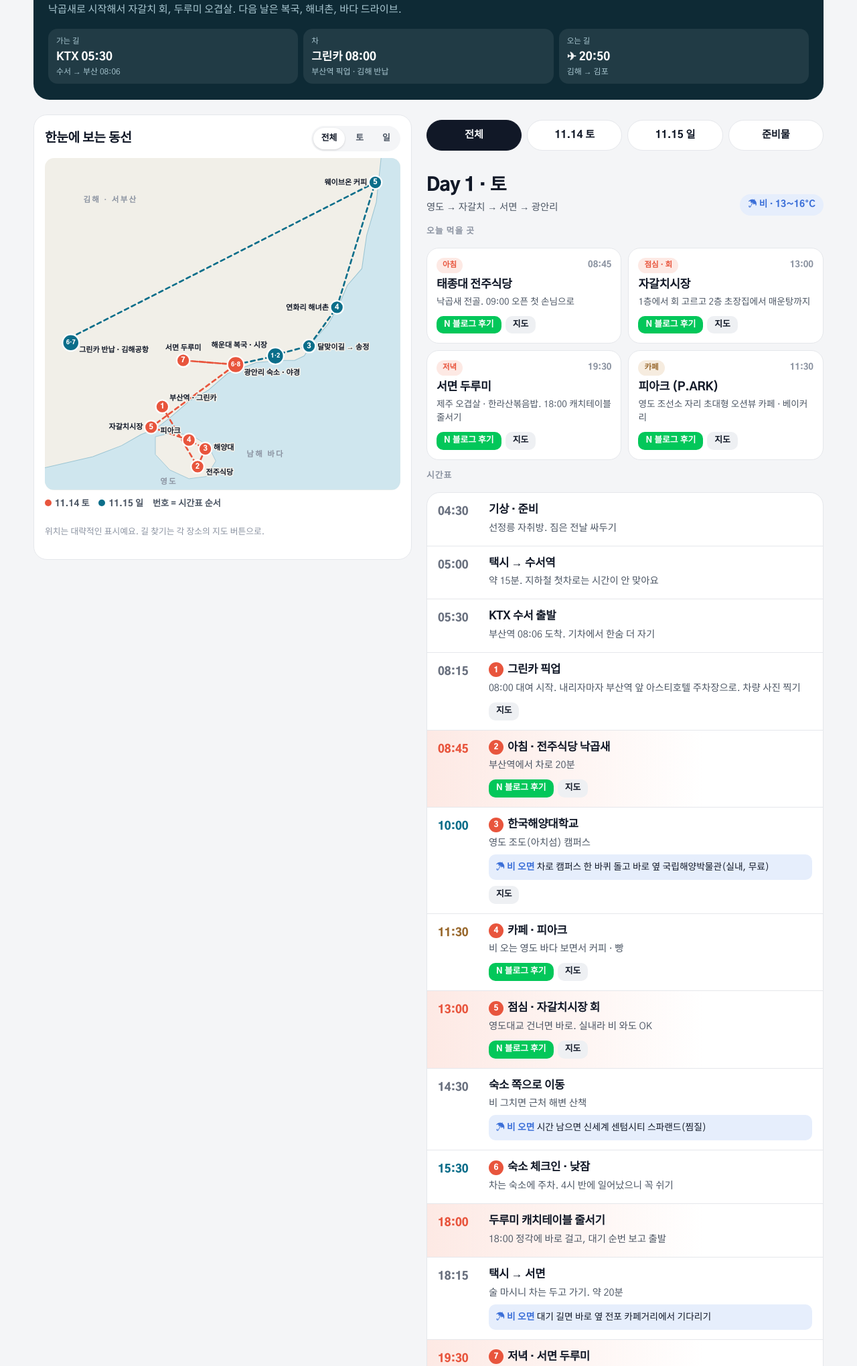
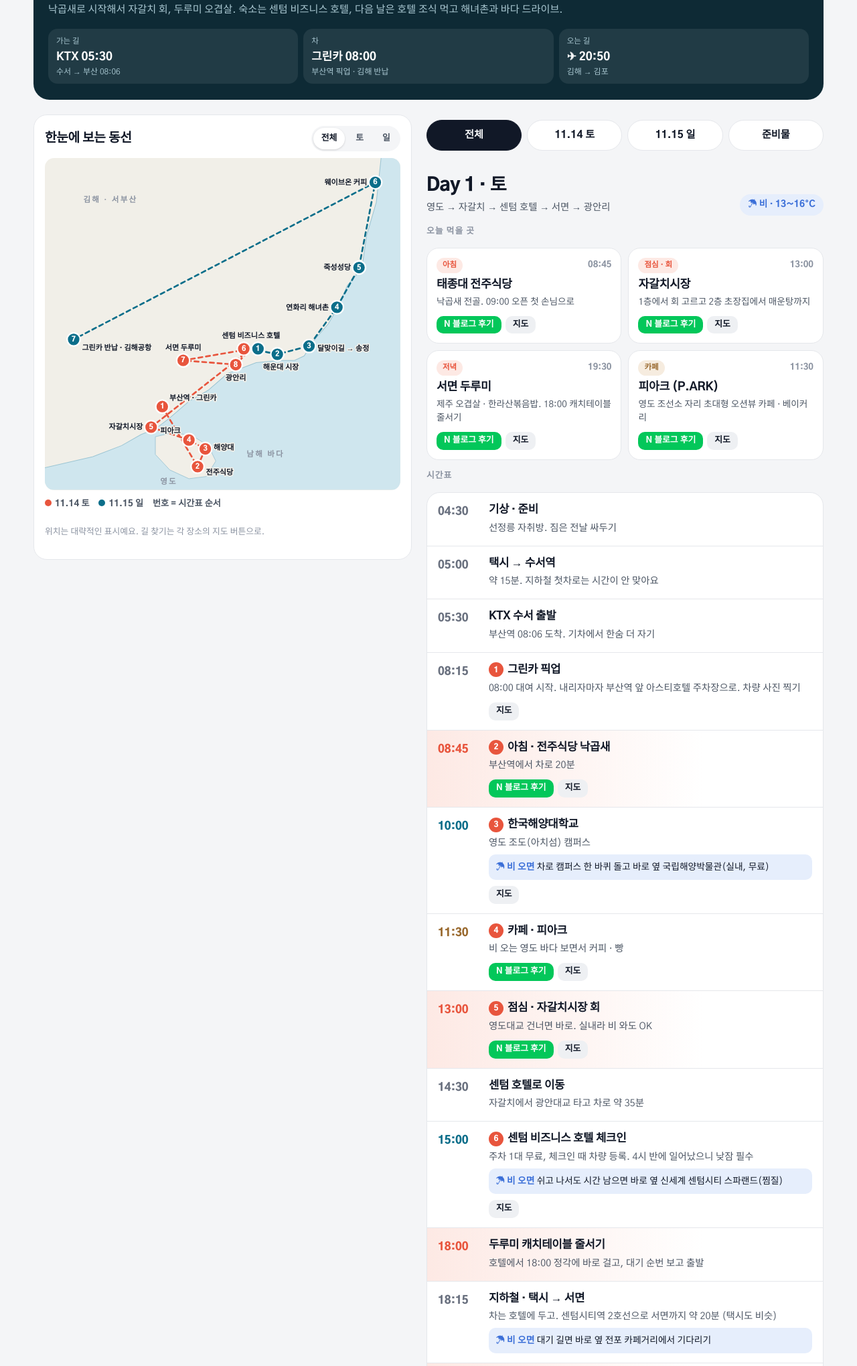
Before and after one commit to kyjin-hash/busan-trip, a plain HTML site: page index.html in a window 1280 px wide. Shown: the part 134-2174 px from the top of the page at 67% size. Drawn offline with Linux system fonts and the light colour scheme.

Commit message:
Add files via upload

```diff
--- a/index.html
+++ b/index.html
@@ -159,7 +159,7 @@ a{color:inherit}
   <header class="hero">
     <span class="eyebrow">BUSAN · 11.14 SAT – 11.15 SUN</span>
     <h1><span style="color:inherit;white-space:nowrap">찌니 &amp; 연두의</span> <span style="white-space:nowrap"><span>부산</span> 1박 2일</span></h1>
-    <p class="lead">낙곱새로 시작해서 자갈치 회, 두루미 오겹살. 다음 날은 복국, 해녀촌, 바다 드라이브.</p>
+    <p class="lead">낙곱새로 시작해서 자갈치 회, 두루미 오겹살. 숙소는 센텀 비즈니스 호텔, 다음 날은 호텔 조식 먹고 해녀촌과 바다 드라이브.</p>
     <div class="qf">
       <div><small>가는 길</small><b>KTX 05:30</b><i>수서 → 부산 08:06</i></div>
       <div><small>차</small><b>그린카 08:00</b><i>부산역 픽업 · 김해 반납</i></div>
@@ -185,7 +185,7 @@ a{color:inherit}
   </nav>
 
   <section class="day" id="day1" aria-labelledby="h1d">
-    <div class="dh"><div><h2 id="h1d">Day 1 · 토</h2><p>영도 → 자갈치 → 서면 → 광안리</p></div><span class="wx r">☂ 비 · 13~16°C</span></div>
+    <div class="dh"><div><h2 id="h1d">Day 1 · 토</h2><p>영도 → 자갈치 → 센텀 호텔 → 서면 → 광안리</p></div><span class="wx r">☂ 비 · 13~16°C</span></div>
     <span class="sec-t">오늘 먹을 곳</span>
     <div class="eats" data-day="1"></div>
     <span class="sec-t">시간표</span>
@@ -193,7 +193,7 @@ a{color:inherit}
   </section>
 
   <section class="day" id="day2" aria-labelledby="h2d">
-    <div class="dh"><div><h2 id="h2d">Day 2 · 일</h2><p>해운대 → 기장 해안 드라이브 → 김해</p></div><span class="wx s">☀ 오전부터 갬</span></div>
+    <div class="dh"><div><h2 id="h2d">Day 2 · 일</h2><p>호텔 조식 → 해운대 → 기장 해안 드라이브 → 김해</p></div><span class="wx s">☀ 오전부터 갬</span></div>
     <span class="sec-t">오늘 먹을 곳</span>
     <div class="eats" data-day="2"></div>
     <span class="sec-t">시간표</span>
@@ -201,10 +201,12 @@ a{color:inherit}
   </section>
 
   <section class="box" aria-labelledby="stay">
-    <h2 id="stay">숙소 고르기</h2>
-    <p class="note">에어비앤비 1박 10~15만 원 · 차가 있으니 주차 가능이 1순위</p>
-    <div class="opt"><span class="chip sea">추천</span><b>광안리 (광안동 · 민락동)</b><span>광안대교 야경, 서면까지 택시 20분, 일요일 해운대·기장 드라이브 동선에도 맞음</span></div>
-    <div class="opt"><span class="chip mv">대안</span><b>서면 · 전포</b><span>두루미까지 걸어감, 비 오는 날 이동 편함. 대신 바다 뷰 없음</span></div>
+    <h2 id="stay">우리 숙소</h2>
+    <div class="opt"><span class="chip sea">예약 완료</span><b>센텀 비즈니스 호텔</b>
+      <span>부산 해운대구 센텀1로 17 · 센텀시티역(2호선) 도보 5분 · 벡스코 바로 옆</span>
+      <span>주차 객실당 1대 무료 (체크인 때 차량 등록) · 조식 마마뷔페 주말 07:00~09:00, <b>08:30 마지막 입장</b></span>
+      <div class="btns"><a class="btn blog" href="https://search.naver.com/search.naver?ssc=tab.blog.all&amp;query=%EC%84%BC%ED%85%80%20%EB%B9%84%EC%A6%88%EB%8B%88%EC%8A%A4%20%ED%98%B8%ED%85%94%20%EC%A1%B0%EC%8B%9D" target="_blank" rel="noopener">N 블로그 후기</a><a class="btn map" href="https://map.naver.com/p/search/%EC%84%BC%ED%85%80%20%EB%B9%84%EC%A6%88%EB%8B%88%EC%8A%A4%20%ED%98%B8%ED%85%94" target="_blank" rel="noopener">지도</a></div></div>
+    <p class="note">바로 옆 신세계 센텀시티(스파랜드)는 비 오는 날 시간 보내기 좋아요.</p>
   </section>
 
   <section class="box" id="prep" aria-labelledby="todo">
@@ -213,9 +215,10 @@ a{color:inherit}
       <li><label><input type="checkbox" id="c1"><span>우산 2개 · 따뜻한 겉옷 (토요일 비, 15°C 안팎)</span></label></li>
       <li><label><input type="checkbox" id="c2"><span>신분증 (항공) · 운전면허증 (그린카)</span></label></li>
       <li><label><input type="checkbox" id="c3"><span>KTX 승차권 · 김해→김포 항공권</span></label></li>
-      <li><label><input type="checkbox" id="c4"><span>에어비앤비 예약 · 주차 가능 확인</span></label></li>
+      <li><label><input type="checkbox" id="c4"><span>호텔 조식 포함 예약인지 확인 (일요일 08:30 마지막 입장)</span></label></li>
       <li><label><input type="checkbox" id="c5"><span>그린카 김해 반납 지점 주소 · 공항 가는 방법</span></label></li>
       <li><label><input type="checkbox" id="c7"><span>토요일 18:00 정각 두루미 캐치테이블 줄서기</span></label></li>
+      <li><label><input type="checkbox" id="c9"><span>호텔 체크인 때 그린카 차량 등록</span></label></li>
       <li><label><input type="checkbox" id="c8"><span>보조배터리 · 충전기</span></label></li>
     </ul>
     <p class="note">체크 표시는 이 기기에만 저장돼요.</p>
@@ -237,10 +240,10 @@ var EATS = {
     {kind:"cafe", label:"카페", time:"11:30", name:"피아크 (P.ARK)", desc:"영도 조선소 자리 초대형 오션뷰 카페 · 베이커리", blog:BLOG("영도 피아크 카페"), map:"피아크 카페 영도"}
   ],
   2: [
-    {kind:"food", label:"아침", time:"10:45", name:"해운대 금수복국", desc:"전날 술 마셨으니 시원한 복국으로 해장", blog:BLOG("해운대 금수복국"), map:"금수복국 해운대"},
-    {kind:"food", label:"점심 · 해산물", time:"13:30", name:"기장 연화리 해녀촌", desc:"해녀분들이 파는 해산물 모둠 · 전복죽", blog:BLOG("기장 연화리 해녀촌"), map:"연화리 해녀촌"},
-    {kind:"food", label:"저녁", time:"17:40", name:"김해 반납 지점 근처", desc:"공항 가기 전 가볍게. 반납 지점 정해지면 추가", blog:null, map:null},
-    {kind:"cafe", label:"카페", time:"15:00", name:"웨이브온 커피", desc:"기장 임랑 바다 앞 통유리 오션뷰 카페", blog:BLOG("기장 웨이브온 커피"), map:"웨이브온 커피 기장"}
+    {kind:"food", label:"아침", time:"08:15", name:"호텔 조식 (마마뷔페)", desc:"주말 07:00~09:00 · 08:30 마지막 입장이라 늦잠 금지", blog:BLOG("센텀 비즈니스 호텔 조식"), map:"센텀 비즈니스 호텔"},
+    {kind:"food", label:"점심 · 해산물", time:"12:00", name:"기장 연화리 해녀촌", desc:"해녀분들이 파는 해산물 모둠 · 전복죽", blog:BLOG("기장 연화리 해녀촌"), map:"연화리 해녀촌"},
+    {kind:"food", label:"저녁", time:"17:30", name:"김해 반납 지점 근처", desc:"공항 가기 전 가볍게. 반납 지점 정해지면 추가", blog:null, map:null},
+    {kind:"cafe", label:"카페", time:"14:30", name:"웨이브온 커피", desc:"기장 임랑 바다 앞 통유리 오션뷰 카페", blog:BLOG("기장 웨이브온 커피"), map:"웨이브온 커피 기장"}
   ]
 };
 
@@ -255,26 +258,28 @@ var PLAN = {
     {t:"10:00", k:"see", n:3, h:"한국해양대학교", p:"영도 조도(아치섬) 캠퍼스", alt:"차로 캠퍼스 한 바퀴 돌고 바로 옆 국립해양박물관(실내, 무료)", map:"한국해양대학교"},
     {t:"11:30", k:"cafe", n:4, h:"카페 · 피아크", p:"비 오는 영도 바다 보면서 커피 · 빵", blog:BLOG("영도 피아크 카페"), map:"피아크 카페 영도"},
     {t:"13:00", k:"food", n:5, h:"점심 · 자갈치시장 회", p:"영도대교 건너면 바로. 실내라 비 와도 OK", blog:BLOG("자갈치시장 회 초장집"), map:"자갈치시장"},
-    {t:"14:30", k:"move", h:"숙소 쪽으로 이동", p:"비 그치면 근처 해변 산책", alt:"시간 남으면 신세계 센텀시티 스파랜드(찜질)"},
-    {t:"15:30", k:"see", n:6, h:"숙소 체크인 · 낮잠", p:"차는 숙소에 주차. 4시 반에 일어났으니 꼭 쉬기"},
-    {t:"18:00", k:"food", h:"두루미 캐치테이블 줄서기", p:"18:00 정각에 바로 걸고, 대기 순번 보고 출발"},
-    {t:"18:15", k:"move", h:"택시 → 서면", p:"술 마시니 차는 두고 가기. 약 20분", alt:"대기 길면 바로 옆 전포 카페거리에서 기다리기"},
+    {t:"14:30", k:"move", h:"센텀 호텔로 이동", p:"자갈치에서 광안대교 타고 차로 약 35분"},
+    {t:"15:00", k:"see", n:6, h:"센텀 비즈니스 호텔 체크인", p:"주차 1대 무료, 체크인 때 차량 등록. 4시 반에 일어났으니 낮잠 필수", alt:"쉬고 나서도 시간 남으면 바로 옆 신세계 센텀시티 스파랜드(찜질)", map:"센텀 비즈니스 호텔"},
+    {t:"18:00", k:"food", h:"두루미 캐치테이블 줄서기", p:"호텔에서 18:00 정각에 바로 걸고, 대기 순번 보고 출발"},
+    {t:"18:15", k:"move", h:"지하철 · 택시 → 서면", p:"차는 호텔에 두고. 센텀시티역 2호선으로 서면까지 약 20분 (택시도 비슷)", alt:"대기 길면 바로 옆 전포 카페거리에서 기다리기"},
     {t:"19:30", k:"food", n:7, h:"저녁 · 서면 두루미", p:"제주 오겹살 · 한라산볶음밥. 입장 시간은 웨이팅에 따라", blog:BLOG("서면 두루미 오겹살"), map:"서면 두루미"},
-    {t:"21:30", k:"see", n:8, h:"광안리 야경 · 2차", p:"비 그친 광안대교 야경. 회 또 당기면 민락 회센터 포장"}
+    {t:"21:30", k:"see", n:8, h:"광안리 야경 · 2차", p:"서면에서 택시 15분. 비 그친 광안대교 야경. 회 또 당기면 민락 회센터 포장", map:"광안리해수욕장"},
+    {t:"23:30", k:"move", h:"택시 → 호텔", p:"광안리에서 10분. 내일 조식 08:30 마감이라 너무 늦지 않게"}
   ],
   2: [
-    {t:"09:30", k:"move", h:"기상 · 준비"},
-    {t:"10:30", k:"move", h:"체크아웃", p:"에어비앤비는 보통 11시"},
-    {t:"10:45", k:"food", n:1, h:"아침 · 해운대 금수복국", p:"해장 복국", blog:BLOG("해운대 금수복국"), map:"금수복국 해운대"},
-    {t:"11:45", k:"see", n:2, h:"해운대 시장 · 해변 산책", p:"상국이네 떡볶이·튀김은 간식으로 조금만", blog:"https://blog.naver.com/mok5022/223071981291", map:"상국이네 해운대"},
-    {t:"12:30", k:"see", n:3, h:"해안선 드라이브", p:"달맞이길 → 청사포 → 송정 → 대변항 → 죽성성당", map:"달맞이길"},
-    {t:"13:30", k:"food", n:4, h:"점심 · 연화리 해녀촌", p:"대변항 바로 옆. 해산물 모둠 · 전복죽", blog:BLOG("기장 연화리 해녀촌"), map:"연화리 해녀촌"},
-    {t:"15:00", k:"cafe", n:5, h:"카페 · 웨이브온 커피", p:"임랑 바다 앞에서 드라이브 마무리", blog:BLOG("기장 웨이브온 커피"), map:"웨이브온 커피 기장"},
-    {t:"16:30", k:"move", h:"김해공항 쪽으로 이동", p:"고속도로로 약 1시간. 일요일 오후 정체 감안"},
-    {t:"17:40", k:"food", h:"저녁", p:"반납 지점 근처나 공항 안에서 가볍게. 반납 전 주유"},
-    {t:"18:40", k:"move", n:6, h:"그린카 반납", p:"김해공항 근처 지점. 짐 챙기고 차량 사진"},
+    {t:"07:50", k:"move", h:"기상 · 준비", p:"조식 마지막 입장이 08:30이에요"},
+    {t:"08:15", k:"food", n:1, h:"아침 · 호텔 조식 (마마뷔페)", p:"주말 07:00~09:00", blog:BLOG("센텀 비즈니스 호텔 조식"), map:"센텀 비즈니스 호텔"},
+    {t:"09:30", k:"move", h:"체크아웃 · 출차", p:"체크아웃 시간은 예약 내역에서 확인"},
+    {t:"09:45", k:"see", n:2, h:"해운대 해변 · 시장 산책", p:"센텀에서 차로 10분. 상국이네 떡볶이·튀김은 간식으로 조금만", blog:"https://blog.naver.com/mok5022/223071981291", map:"상국이네 해운대"},
+    {t:"11:00", k:"see", n:3, h:"해안선 드라이브", p:"달맞이길 → 청사포 → 송정해수욕장 → 대변항", map:"달맞이길"},
+    {t:"12:00", k:"food", n:4, h:"점심 · 연화리 해녀촌", p:"대변항 바로 옆. 해산물 모둠 · 전복죽", blog:BLOG("기장 연화리 해녀촌"), map:"연화리 해녀촌"},
+    {t:"13:30", k:"see", n:5, h:"죽성성당", p:"바다 위 작은 성당. 사진 찍기 좋은 곳", blog:BLOG("기장 죽성성당"), map:"죽성성당"},
+    {t:"14:30", k:"cafe", n:6, h:"카페 · 웨이브온 커피", p:"임랑 바다 앞에서 드라이브 마무리", blog:BLOG("기장 웨이브온 커피"), map:"웨이브온 커피 기장"},
+    {t:"16:00", k:"move", h:"김해공항 쪽으로 이동", p:"고속도로로 약 1시간 10분. 일요일 오후 정체 감안"},
+    {t:"17:30", k:"food", h:"저녁", p:"반납 지점 근처나 공항 안에서 가볍게. 반납 전 주유"},
+    {t:"18:40", k:"move", n:7, h:"그린카 반납", p:"김해공항 근처 지점. 짐 챙기고 차량 사진"},
     {t:"19:00", k:"move", h:"공항 이동 · 국내선 도착", p:"셔틀이나 택시. 19:50 전 도착, 신분증 필수"},
-    {t:"20:50", k:"move", n:7, h:"김해 출발 → 김포", p:"약 1시간 비행. 집까지 조심히"}
+    {t:"20:50", k:"move", h:"김해 출발 → 김포", p:"약 1시간 비행. 집까지 조심히"}
   ]
 };
 
@@ -300,11 +305,15 @@ function buttons(blog, map){
 
 // 지도: 대략적인 위경도 → SVG 좌표 (가로 128.92~129.29, 세로 35.04~35.34)
 function P(lng,lat){ return [ (lng-128.92)/0.37*600, (35.34-lat)/0.30*560 ]; }
+var HOTEL = [129.1345,35.1675];
+// [번호, 이름, 경도, 위도, 라벨 x, 라벨 y, 정렬]
 var STOPS = {
-  1: [["부산역 · 그린카",129.0422,35.1152],["전주식당",129.0790,35.0610],["해양대",129.0870,35.0770],["피아크",129.0700,35.0850],
-      ["자갈치시장",129.0306,35.0966],["숙소 (광안리)",129.1187,35.1532],["서면 두루미",129.0640,35.1570],["광안리 야경",129.1187,35.1532]],
-  2: [["금수복국",129.1600,35.1610],["해운대 시장",129.1620,35.1625],["달맞이길 → 송정",129.1950,35.1700],["연화리 해녀촌",129.2240,35.2050],
-      ["웨이브온 커피",129.2640,35.3180],["그린카 반납",128.9520,35.1800],["김해공항",128.9470,35.1730]]
+  1: [[1,"부산역 · 그린카",129.0422,35.1152,12,-10],[2,"전주식당",129.0790,35.0610,14,14],[3,"해양대",129.0870,35.0770,14,2],
+      [4,"피아크",129.0700,35.0850,-14,-12,"end"],[5,"자갈치시장",129.0306,35.0966,-14,4,"end"],[6,"",HOTEL[0],HOTEL[1],0,0],
+      [7,"서면 두루미",129.0640,35.1570,0,-17,"middle"],[8,"광안리",129.1187,35.1532,0,27,"middle"]],
+  2: [[1,"",HOTEL[0],HOTEL[1],0,0],[2,"해운대 시장",129.1620,35.1625,6,26,"middle"],[3,"달맞이길 → 송정",129.1950,35.1700,14,8],
+      [4,"연화리 해녀촌",129.2240,35.2050,-14,4,"end"],[5,"죽성성당",129.2470,35.2410,-14,4,"end"],[6,"웨이브온 커피",129.2640,35.3180,-14,4,"end"],
+      [7,"그린카 반납 · 김해공항",128.9500,35.1760,14,18]]
 };
 var COAST=[[128.92,35.06],[128.97,35.07],[129.00,35.08],[129.02,35.09],[129.035,35.095],[129.05,35.105],[129.07,35.12],[129.09,35.13],[129.11,35.145],[129.125,35.15],[129.14,35.155],[129.165,35.157],[129.18,35.157],[129.19,35.161],[129.2,35.175],[129.215,35.19],[129.225,35.205],[129.235,35.225],[129.25,35.24],[129.255,35.27],[129.265,35.30],[129.27,35.34]];
 var ISLAND=[[129.035,35.088],[129.055,35.092],[129.075,35.088],[129.09,35.08],[129.098,35.066],[129.088,35.052],[129.07,35.05],[129.05,35.058],[129.035,35.072]];
@@ -318,23 +327,19 @@ function drawMap(f){
   var labels=''; var pins='';
   [1,2].forEach(function(d){
     var dim = (f && f!==d) ? ' dim' : '';
-    var line = STOPS[d].map(function(s){ return P(s[1],s[2]); });
-    if (d===2){ line.unshift(P(129.1187,35.1532)); }  // 일요일은 광안리 숙소에서 출발
+    var line = STOPS[d].map(function(s){ return P(s[2],s[3]); });
+    if (d===1) line.push(P(HOTEL[0],HOTEL[1]));   // 광안리에서 호텔로 복귀
     g += '<polyline class="route r'+d+dim+'" points="'+line.map(function(p){return p[0].toFixed(1)+','+p[1].toFixed(1);}).join(' ')+'"/>';
-    STOPS[d].forEach(function(s,i){
-      if (d===1 && i===7) return;           // 광안리 야경은 숙소와 같은 자리
-      if (d===2 && i===1) return;           // 해운대 시장은 복국집 바로 옆
-      if (d===2 && i===5) return;           // 반납 지점은 공항 근처
-      var p=P(s[1],s[2]);
-      var off = {"1-0":[12,-10],"1-1":[14,14],"1-2":[14,2],"1-3":[-14,-12,"end"],"1-4":[-14,4,"end"],"1-5":[14,18],"1-6":[0,-17,"mid"],
-                 "2-0":[-14,-14,"end"],"2-2":[14,6],"2-3":[-14,4,"end"],"2-4":[-14,4,"end"],"2-6":[14,16]}[d+"-"+i] || [14,4];
-      var nm = d===1 && i===5 ? "광안리 숙소 · 야경" : d===2 && i===0 ? "해운대 복국 · 시장" : d===2 && i===6 ? "그린카 반납 · 김해공항" : s[0];
-      var num = d===1 && i===5 ? "6·8" : d===2 && i===6 ? "6·7" : d===2 && i===0 ? "1·2" : String(i+1);
-      labels += '<text class="lbl'+dim+'" x="'+(p[0]+off[0]).toFixed(1)+'" y="'+(p[1]+off[1]).toFixed(1)+'"'+(off[2]?' text-anchor="'+(off[2]==='mid'?'middle':'end')+'"':'')+'>'+nm+'</text>';
-      var r = num.length>1 ? 14 : 11;
-      pins += '<g class="pin'+dim+'"><circle cx="'+p[0].toFixed(1)+'" cy="'+p[1].toFixed(1)+'" r="'+r+'" fill="var(--'+(d===1?'food':'sea')+')"/><text x="'+p[0].toFixed(1)+'" y="'+p[1].toFixed(1)+'" style="font-size:'+(num.length>1?10:12)+'px">'+num+'</text></g>';
+    STOPS[d].forEach(function(s){
+      var p=P(s[2],s[3]);
+      var x=p[0], y=p[1];
+      if (!s[1]) { x += (d===1 ? -12 : 12); }         // 호텔: 토·일 핀을 나란히
+      if (s[1]) labels += '<text class="lbl'+dim+'" x="'+(p[0]+s[4]).toFixed(1)+'" y="'+(p[1]+s[5]).toFixed(1)+'"'+(s[6]?' text-anchor="'+s[6]+'"':'')+'>'+s[1]+'</text>';
+      pins += '<g class="pin'+dim+'"><circle cx="'+x.toFixed(1)+'" cy="'+y.toFixed(1)+'" r="11" fill="var(--'+(d===1?'food':'sea')+')"/><text x="'+x.toFixed(1)+'" y="'+y.toFixed(1)+'">'+s[0]+'</text></g>';
     });
   });
+  var h=P(HOTEL[0],HOTEL[1]);
+  labels += '<text class="lbl" x="'+h[0].toFixed(1)+'" y="'+(h[1]-18).toFixed(1)+'" text-anchor="middle">센텀 비즈니스 호텔</text>';
   document.getElementById('map').innerHTML = g + labels + pins;
 }
 drawMap(0);
```
